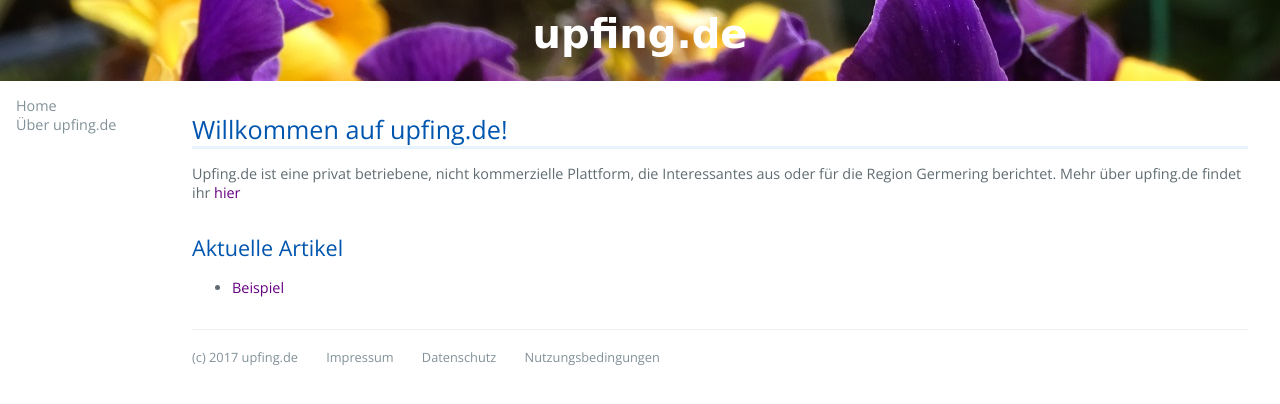
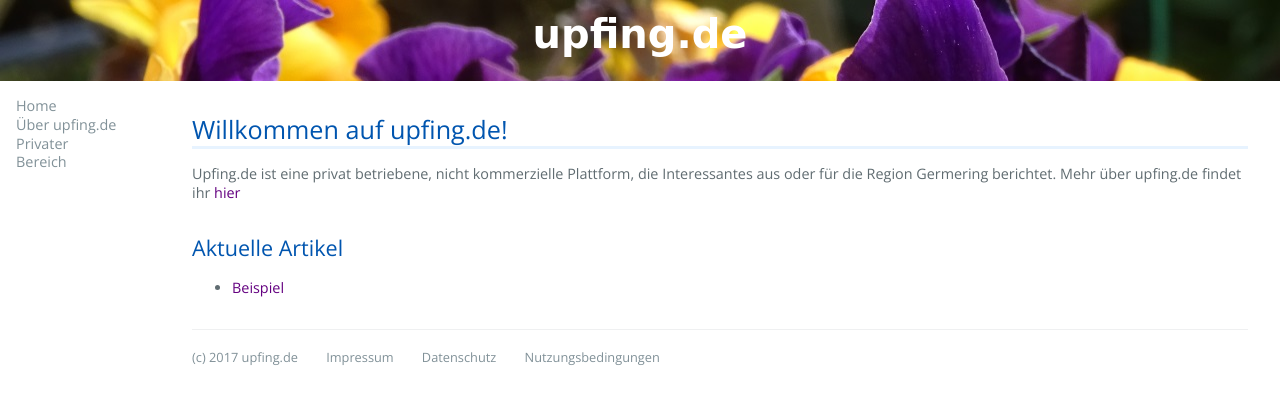
Before and after one commit to croedel/upfing, a Jekyll site: the page built from README.md, in a window 1280 px wide. Shown: the top 404 px of the page. Built offline with Jekyll 4.4.1, drawn with Linux system fonts in a browser that asks for light colours; our own code applies the rules of GitHub Pages for plain Markdown files; the repository's description, which GitHub fills in, is left out.

Commit message:
Update default.html

```diff
--- a/_layouts/default.html
+++ b/_layouts/default.html
@@ -17,7 +17,8 @@
     <!-- Navigation -->
     <nav id="navigation" class="clearfix">
     <a href="{{ site.github.url }}" class="menu-links">Home</a> <br>
-    <a href="{{ site.github.url }}/about" class="menu-links">Über upfing.de</a>
+    <a href="{{ site.github.url }}/about" class="menu-links">Über upfing.de</a> <br>
+    <a href="{{ site.github.url }}/privat-zone" class="menu-links">Privater Bereich</a>
     </nav>
 
     <section class="main-content">
```
